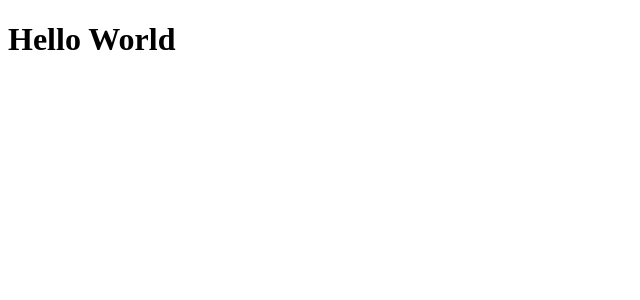
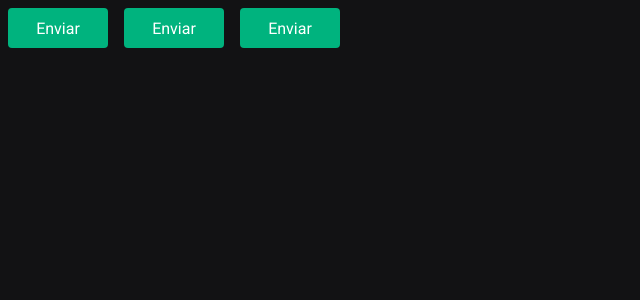
Before and after one commit to KaikMcpe12/react-timer, a React (Vite) app: page / in a window 1280 px wide. Shown: the top 300 px of the page, without its empty margins (0-640 px from the left). Built offline with nearby package versions, Linux system fonts and the light colour scheme.

Commit message:
:sparkles: feat: added new styled-components and config eslint

```diff
--- a/index.html
+++ b/index.html
@@ -2,7 +2,14 @@
 <html lang="en">
   <head>
     <meta charset="UTF-8" />
+
+    <link rel="preconnect" href="https://fonts.googleapis.com" />
+    <link rel="preconnect" href="https://fonts.gstatic.com" crossorigin />
+
     <meta name="viewport" content="width=device-width, initial-scale=1.0" />
+
+    <link href="https://fonts.googleapis.com/css2?family=Roboto+Mono:ital,wght@0,100..700;1,100..700&family=Roboto:ital,wght@0,100..900;1,100..900&display=swap" rel="stylesheet" />
+
     <title>React Timer</title>
   </head>
   <body>
--- a/src/App.tsx
+++ b/src/App.tsx
@@ -1,6 +1,16 @@
+import { ThemeProvider } from 'styled-components'
+import { defaultTheme } from './styles/themes/default'
+import { GlobalStyle } from './styles/global'
+import { Button } from './components/Button'
 
 export function App() {
   return (
-    <h1>Hello World</h1>
+    <ThemeProvider theme={defaultTheme}>
+      <Button variant='primary'/>
+      <Button/>
+      <Button/>
+
+      <GlobalStyle/>
+    </ThemeProvider>
   )
 }
--- /dev/null
+++ b/src/components/Button.styles.ts
@@ -0,0 +1,25 @@
+import styled from 'styled-components'
+
+export type ButtonVariant = 'primary' | 'secondary' | 'danger' | 'sucess'
+
+interface ButtonContainerProps {
+  variant: ButtonVariant;
+}
+
+/*const buttonVariants = {
+  primary: 'purple',
+  secondary: 'orange',
+  danger: 'red',
+  sucess: 'green'
+}*/
+
+export const ButtonContainer = styled.button<ButtonContainerProps>`
+  width: 100px;
+  height: 40px;
+  border-radius: 4px;
+  border: 0;
+  margin: 8px;
+
+  background-color: ${props => props.theme['green-300']};
+  color: ${props => props.theme.white};
+`
--- /dev/null
+++ b/src/components/Button.tsx
@@ -0,0 +1,9 @@
+import { ButtonContainer, type ButtonVariant } from './Button.styles'
+
+interface ButtonProps {
+  variant?: ButtonVariant;
+}
+
+export function Button({ variant = 'primary' }: ButtonProps) {
+  return <ButtonContainer variant={variant}>Enviar</ButtonContainer>
+}
--- /dev/null
+++ b/src/styles/global.ts
@@ -0,0 +1,25 @@
+import { createGlobalStyle } from 'styled-components'
+
+export const GlobalStyle = createGlobalStyle`
+  *{
+    margin: 0;
+    padding: 0;
+    box-sizing: border-box;
+  }
+
+  :focus {
+    outline: 0;
+    box-shadow: 0 0 0 2px ${props => props.theme['green-500']};
+  }
+
+  body {
+    background: ${props => props.theme['gray-900']};
+    color: ${props => props.theme['gray-300']};
+  }
+
+  body, input, textarea, button {
+    font-family: 'Roboto', sans-serif;
+    font-weight: 400;
+    font-size: 1rem;
+  }
+`
--- /dev/null
+++ b/src/styles/themes/default.ts
@@ -0,0 +1,21 @@
+export const defaultTheme = {
+  white: '#FFF',
+
+  'gray-100': '#E1E1E6',
+  'gray-300': '#C4C4CC',
+  'gray-400': '#8D8D99',
+  'gray-500': '#7C7C8A',
+  'gray-600': '#323238',
+  'gray-700': '#29292E',
+  'gray-800': '#202024',
+  'gray-900': '#121214',
+
+  'green-300': '#00B37E',
+  'green-500': '#00875f',
+  'green-700': '#015F43',
+
+  'red-500': '#AB222E',
+  'red-700': '#7A1921',
+
+  'yellow-500': '#FBA94C',
+}
```
Also changed, not shown: package.json (+5 -2 lines), src/@types/styled.d.ts (added, +8 -0 lines), src/main.tsx (+5 -5 lines), .eslintrc.json (added), 1 other file (tests, documents, lock files or other folders).
